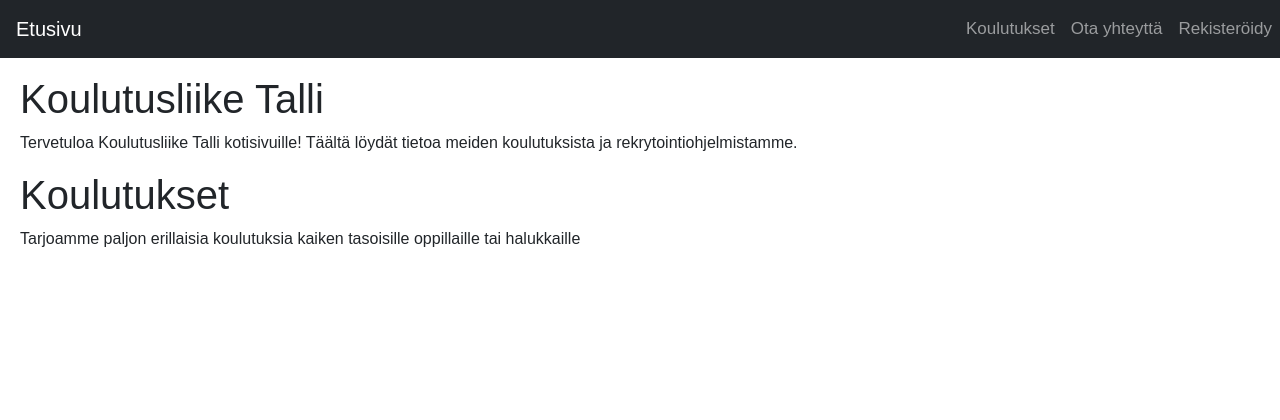
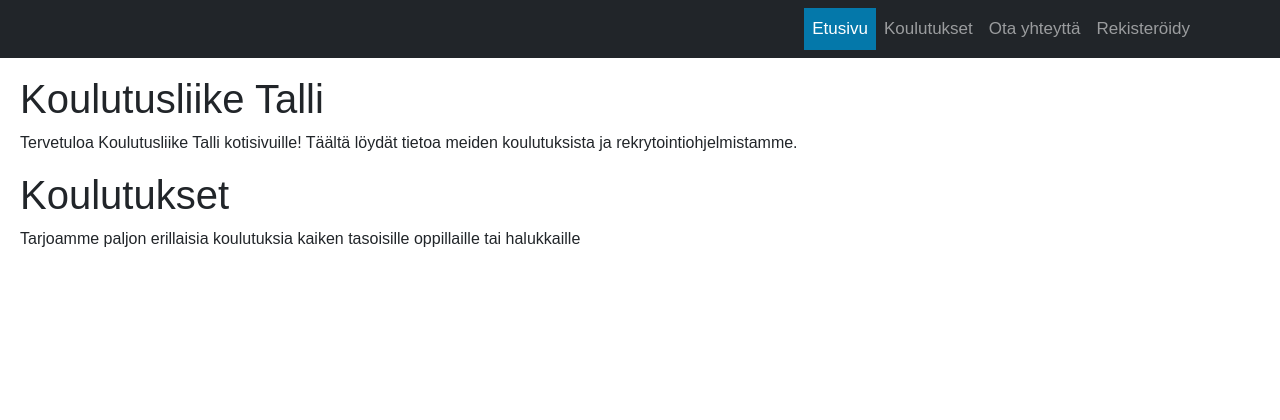
Before and after one commit to Chiya-hekmatyar/Talli_projekti, a PHP site: page /index.php in a window 1280 px wide. Shown: the top 420 px of the page. Run offline with PHP 8.4, Linux system fonts and the light colour scheme.

Commit message:
header fixed?

```diff
--- a/navigointi.html
+++ b/navigointi.html
@@ -1,28 +1,44 @@
 <nav class="navbar navbar-expand-lg navbar-dark bg-dark fixed-top">
-    <!-- "Etusivu" (index.php) as a regular item -->
-    <a class="navbar-brand" href="index.php">Etusivu</a>
+    <div class="container">
+        <!-- Use PHP to set the toggler label as the current active page -->
+        <a class="navbar-brand d-lg-none" href="#">
+            <?php
+                if ($title == 'Etusivu') {
+                    echo 'Etusivu';
+                } elseif ($title == 'Koulutukset') {
+                    echo 'Koulutukset';
+                } elseif ($title == 'Yhteydenotto') {
+                    echo 'Ota yhteyttä';
+                } elseif ($title == 'Rekisteröidy') {
+                    echo 'Rekisteröidy';
+                }
+            ?>
+        </a>
 
-    <!-- Toggler button for mobile view -->
+        <!-- Toggler for mobile view -->
         <button class="navbar-toggler" type="button" data-bs-toggle="collapse" data-bs-target="#navbarNav" aria-controls="navbarNav" aria-expanded="false" aria-label="Toggle navigation">
             <span class="navbar-toggler-icon"></span>
         </button>
 
-    <!-- Navigation links that will collapse in mobile view -->
+        <!-- Collapsible links for mobile view -->
         <div class="collapse navbar-collapse" id="navbarNav">
-        <ul class="navbar-nav ms-auto">  <!-- Align the links to the right -->
+            <ul class="navbar-nav ms-auto">
                 <li class="nav-item">
-                <a class="nav-link" id="nav-koulutukset" href="koulutukset.php">Koulutukset</a>
+                    <a class="nav-link <?php if ($title == 'Etusivu') echo 'active'; ?>" href="index.php">Etusivu</a>
                 </li>
                 <li class="nav-item">
-                <a class="nav-link" id="nav-yhteydenotto" href="yhteydenotto.php">Ota yhteyttä</a>
+                    <a class="nav-link <?php if ($title == 'Koulutukset') echo 'active'; ?>" href="koulutukset.php">Koulutukset</a>
                 </li>
                 <li class="nav-item">
-                <a class="nav-link" id="nav-rekisteroityminen" href="rekisteroityminen.php">Rekisteröidy</a>
+                    <a class="nav-link <?php if ($title == 'Yhteydenotto') echo 'active'; ?>" href="yhteydenotto.php">Ota yhteyttä</a>
+                </li>
+                <li class="nav-item">
+                    <a class="nav-link <?php if ($title == 'Rekisteröidy') echo 'active'; ?>" href="rekisteroityminen.php">Rekisteröidy</a>
                 </li>
             </ul>
         </div>
-
         <a href="javascript:void(0);" class="icon" onclick="myFunction()">
             <i class="fa fa-bars"></i>
             </a>
+    </div>
 </nav>
--- a/site.css
+++ b/site.css
@@ -72,6 +72,14 @@ body {
     margin-bottom: 0;
   }
 
+  .nav-link.active {
+    background-color: #0478aa;
+    color: white !important;
+}
+  .navbar-toggler {
+    outline: none;
+    border: none;
+}
 
   @media screen and (min-width: 576px) {
       nav {
```
Lines whose indentation alone changed are shown as unchanged.
